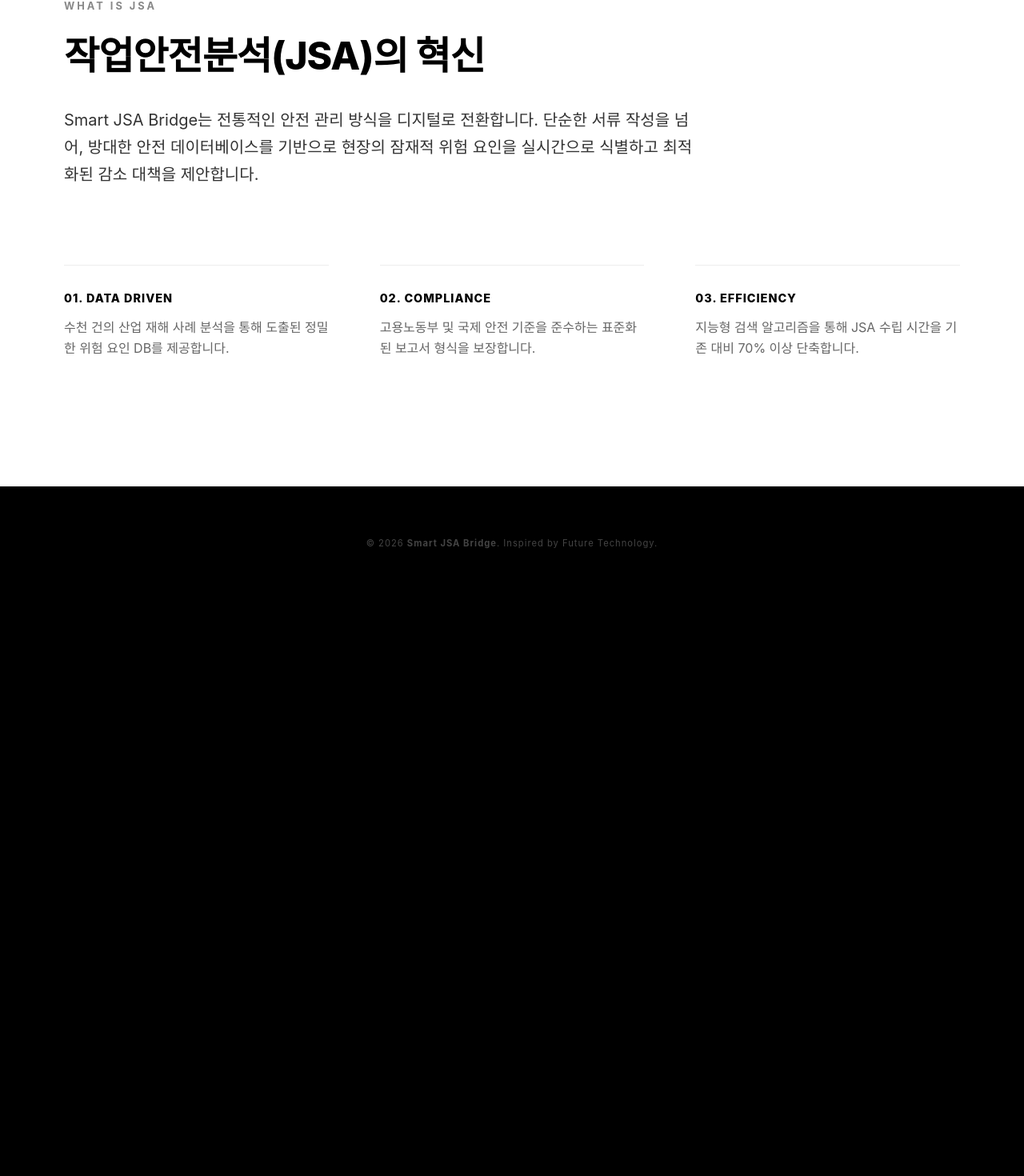
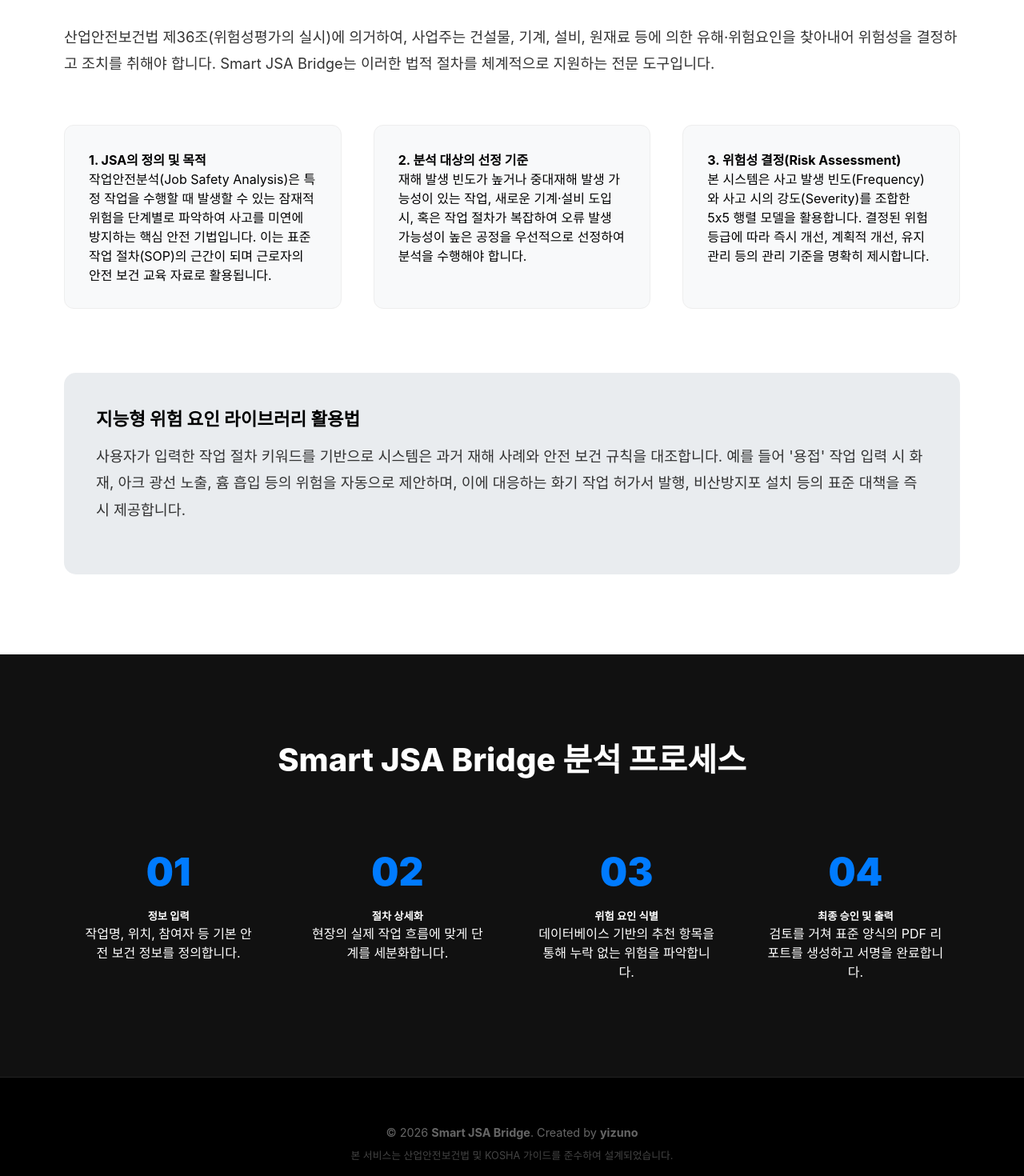
Before and after one commit to hanghanghu716-dotcom/smart-jsa-bridge, a React (Vite) app: page / in a window 1280 px wide. Shown: the part 960-2430 px from the top of the page at 80% size. Before the commit the page ends 1710 px from the top, so only its background shows below. Built offline with nearby package versions, Linux system fonts and the light colour scheme; a web font is replaced by a local one.

Commit message:
Add files via upload

```diff
--- a/src/pages/Main.jsx
+++ b/src/pages/Main.jsx
@@ -1,6 +1,6 @@
 import { useState, useEffect } from 'react';
 import { Link } from 'react-router-dom';
-// AdBanner는 승인 전까지 주석 처리를 권장합니다.
+// AdBanner 컴포넌트는 승인 전까지 아래와 같이 주석 처리하여 배치만 유지합니다.
 
 export default function Main() {
   const [currentSlide, setCurrentSlide] = useState(0);
@@ -19,7 +19,7 @@ export default function Main() {
 
   return (
     <div style={styles.wrapper}>
-      {/* 1. Hero Section: NEOM 스타일의 몰입형 배경 */}
+      {/* SECTION 1: 기존 히로 섹션 (레이아웃 보존) */}
       <section style={styles.heroSection}>
         <div style={styles.bgWrapper}>
           {slides.map((src, index) => (
@@ -40,108 +40,146 @@ export default function Main() {
         </header>
 
         <div style={styles.mainLayout}>
-          {/* [좌측 광고 주석 처리]
-          <aside style={styles.sideAd}>
-            <AdBanner slot="1000000001" style={{ width: '160px', height: '600px' }} format="vertical" />
-          </aside>
-          */}
+          {/* 광고 영역은 승인을 위해 주석 처리된 상태로 구조만 유지합니다. */}
+          <aside style={styles.sideAd}></aside>
 
           <main style={styles.centerContent}>
             <div style={styles.heroContent}>
               <h2 style={styles.mainTitle}>
-                THE FUTURE OF<br />
-                INDUSTRIAL SAFETY
+                데이터로 잇는 안전,<br />
+                사람을 지키는 기술
               </h2>
               <p style={styles.subTitle}>
-                데이터와 기술로 구현하는 무재해 사업장.<br />
-                Smart JSA Bridge가 안전의 새로운 기준을 제시합니다.
+                현장의 육안 점검과 전문가의 안전 데이터를 결합하여,<br />
+                놓치기 쉬운 잠재 위험 요인을 정밀하게 분석합니다.
               </p>
               <div style={styles.buttonWrapper}>
-                <Link to="/info" style={styles.primaryBtn}>START ANALYSIS</Link>
+                <Link to="/info" style={styles.primaryBtn}>위험성 평가 작성하기</Link>
               </div>
             </div>
           </main>
 
-          {/* [우측 광고 주석 처리]
-          <aside style={styles.sideAd}>
-            <AdBanner slot="1000000002" style={{ width: '160px', height: '600px' }} format="vertical" />
-          </aside>
-          */}
+          <aside style={styles.sideAd}></aside>
         </div>
 
-        {/* 스크롤 유도 아이콘 */}
-        <div style={styles.scrollIndicator}>SCROLL TO EXPLORE</div>
+        <div style={styles.scrollDownIndicator}>SCROLL DOWN FOR GUIDE ↓</div>
       </section>
 
-      {/* 2. Content Section: 애드센스 승인을 위한 정보성 영역 */}
+      {/* SECTION 2: JSA 전문 가이드 및 법적 근거 (방대한 데이터 영역) */}
       <section style={styles.contentSection}>
         <div style={styles.container}>
           <div style={styles.textBlock}>
-            <span style={styles.overline}>WHAT IS JSA</span>
-            <h3 style={styles.contentTitle}>작업안전분석(JSA)의 혁신</h3>
-            <p style={styles.contentPara}>
-              Smart JSA Bridge는 전통적인 안전 관리 방식을 디지털로 전환합니다.
-              단순한 서류 작성을 넘어, 방대한 안전 데이터베이스를 기반으로 현장의 잠재적 위험 요인을
-              실시간으로 식별하고 최적화된 감소 대책을 제안합니다.
+            <h3 style={styles.sectionTitle}>작업안전분석(JSA) 지침 및 법적 준수</h3>
+            <p style={styles.paragraph}>
+              산업안전보건법 제36조(위험성평가의 실시)에 의거하여, 사업주는 건설물, 기계, 설비, 원재료 등에 의한 유해·위험요인을 찾아내어 위험성을 결정하고 조치를 취해야 합니다. Smart JSA Bridge는 이러한 법적 절차를 체계적으로 지원하는 전문 도구입니다.
             </p>
           </div>
 
-          <div style={styles.featureGrid}>
-            <div style={styles.featureItem}>
-              <h4 style={styles.featureTab}>01. DATA DRIVEN</h4>
-              <p style={styles.featureDesc}>수천 건의 산업 재해 사례 분석을 통해 도출된 정밀한 위험 요인 DB를 제공합니다.</p>
+          <div style={styles.gridContainer}>
+            <div style={styles.gridItem}>
+              <h4>1. JSA의 정의 및 목적</h4>
+              <p>작업안전분석(Job Safety Analysis)은 특정 작업을 수행할 때 발생할 수 있는 잠재적 위험을 단계별로 파악하여 사고를 미연에 방지하는 핵심 안전 기법입니다. 이는 표준 작업 절차(SOP)의 근간이 되며 근로자의 안전 보건 교육 자료로 활용됩니다.</p>
             </div>
-            <div style={styles.featureItem}>
-              <h4 style={styles.featureTab}>02. COMPLIANCE</h4>
-              <p style={styles.featureDesc}>고용노동부 및 국제 안전 기준을 준수하는 표준화된 보고서 형식을 보장합니다.</p>
+            <div style={styles.gridItem}>
+              <h4>2. 분석 대상의 선정 기준</h4>
+              <p>재해 발생 빈도가 높거나 중대재해 발생 가능성이 있는 작업, 새로운 기계·설비 도입 시, 혹은 작업 절차가 복잡하여 오류 발생 가능성이 높은 공정을 우선적으로 선정하여 분석을 수행해야 합니다.</p>
             </div>
-            <div style={styles.featureItem}>
-              <h4 style={styles.featureTab}>03. EFFICIENCY</h4>
-              <p style={styles.featureDesc}>지능형 검색 알고리즘을 통해 JSA 수립 시간을 기존 대비 70% 이상 단축합니다.</p>
+            <div style={styles.gridItem}>
+              <h4>3. 위험성 결정(Risk Assessment)</h4>
+              <p>본 시스템은 사고 발생 빈도(Frequency)와 사고 시의 강도(Severity)를 조합한 5x5 행렬 모델을 활용합니다. 결정된 위험 등급에 따라 즉시 개선, 계획적 개선, 유지 관리 등의 관리 기준을 명확히 제시합니다.</p>
+            </div>
+          </div>
+
+          <div style={styles.detailArticle}>
+            <h4 style={styles.articleSub}>지능형 위험 요인 라이브러리 활용법</h4>
+            <p style={styles.paragraph}>
+              사용자가 입력한 작업 절차 키워드를 기반으로 시스템은 과거 재해 사례와 안전 보건 규칙을 대조합니다. 예를 들어 '용접' 작업 입력 시 화재, 아크 광선 노출, 흄 흡입 등의 위험을 자동으로 제안하며, 이에 대응하는 화기 작업 허가서 발행, 비산방지포 설치 등의 표준 대책을 즉시 제공합니다.
+            </p>
+          </div>
+        </div>
+      </section>
+
+      {/* SECTION 3: 안전 기술 리포트 및 프로세스 */}
+      <section style={styles.darkInfoSection}>
+        <div style={styles.container}>
+          <h3 style={styles.sectionTitleWhite}>Smart JSA Bridge 분석 프로세스</h3>
+          <div style={styles.processSteps}>
+            <div style={styles.stepCard}>
+              <span style={styles.stepNum}>01</span>
+              <h5>정보 입력</h5>
+              <p>작업명, 위치, 참여자 등 기본 안전 보건 정보를 정의합니다.</p>
+            </div>
+            <div style={styles.stepCard}>
+              <span style={styles.stepNum}>02</span>
+              <h5>절차 상세화</h5>
+              <p>현장의 실제 작업 흐름에 맞게 단계를 세분화합니다.</p>
+            </div>
+            <div style={styles.stepCard}>
+              <span style={styles.stepNum}>03</span>
+              <h5>위험 요인 식별</h5>
+              <p>데이터베이스 기반의 추천 항목을 통해 누락 없는 위험을 파악합니다.</p>
+            </div>
+            <div style={styles.stepCard}>
+              <span style={styles.stepNum}>04</span>
+              <h5>최종 승인 및 출력</h5>
+              <p>검토를 거쳐 표준 양식의 PDF 리포트를 생성하고 서명을 완료합니다.</p>
             </div>
           </div>
         </div>
       </section>
 
       <footer style={styles.footerArea}>
-        <p style={styles.copyright}>© 2026 <strong>Smart JSA Bridge</strong>. Inspired by Future Technology.</p>
+        <div style={styles.footerContainer}>
+          <p style={styles.copyright}>© 2026 <strong>Smart JSA Bridge</strong>. Created by <strong>yizuno</strong></p>
+          <p style={styles.footerNote}>본 서비스는 산업안전보건법 및 KOSHA 가이드를 준수하여 설계되었습니다.</p>
+        </div>
       </footer>
     </div>
   );
 }
 
 const styles = {
-  wrapper: { backgroundColor: '#000', color: '#fff', width: '100%', overflowX: 'hidden' },
-  heroSection: { position: 'relative', height: '100vh', width: '100%', display: 'flex', flexDirection: 'column' },
+  // 스크롤이 가능하도록 wrapper의 overflow와 height 속성 조정
+  wrapper: { width: '100%', overflowX: 'hidden', backgroundColor: '#000' },
+
+  /* Hero Section Styles */
+  heroSection: { position: 'relative', height: '100vh', width: '100%', display: 'flex', flexDirection: 'column', overflow: 'hidden' },
   bgWrapper: { position: 'absolute', top: 0, left: 0, width: '100%', height: '100%', zIndex: 0 },
   bgImage: { position: 'absolute', width: '100%', height: '100%', backgroundSize: 'cover', backgroundPosition: 'center', transition: 'opacity 2s ease-in-out' },
-  dimOverlay: { position: 'absolute', width: '100%', height: '100%', background: 'linear-gradient(180deg, rgba(0,0,0,0.7) 0%, rgba(0,0,0,0.3) 50%, rgba(0,0,0,0.9) 100%)', zIndex: 1 },
+  dimOverlay: { position: 'absolute', width: '100%', height: '100%', background: 'linear-gradient(to bottom, rgba(0,0,0,0.85) 0%, rgba(0,0,0,0.4) 50%, rgba(0,0,0,0.95) 100%)', zIndex: 1 },
+  header: { padding: '2.5rem 5rem', zIndex: 10 },
+  logo: { fontSize: '1.4rem', fontWeight: '900', letterSpacing: '2px', textTransform: 'uppercase', color: '#fff' },
+  mainLayout: { flex: 1, display: 'flex', alignItems: 'center', padding: '0 5rem', gap: '4rem', zIndex: 10 },
+  sideAd: { width: '160px', flexShrink: 0 },
+  centerContent: { flex: 1, display: 'flex', justifyContent: 'flex-start', paddingLeft: '2rem' },
+  heroContent: { maxWidth: '750px', textAlign: 'left' },
+  mainTitle: { fontSize: 'clamp(2.5rem, 5vw, 3.8rem)', fontWeight: '800', lineHeight: '1.2', letterSpacing: '-1.5px', marginBottom: '2rem', color: '#fff', wordBreak: 'keep-all' },
+  subTitle: { fontSize: '1.2rem', lineHeight: '1.8', opacity: 0.85, marginBottom: '4rem', fontWeight: '300', color: '#fff', wordBreak: 'keep-all' },
+  buttonWrapper: { display: 'flex', justifyContent: 'flex-start' },
+  primaryBtn: { display: 'inline-block', padding: '1.2rem 4rem', backgroundColor: '#fff', color: '#000', borderRadius: '4rem', fontSize: '1.1rem', fontWeight: 'bold', textDecoration: 'none', boxShadow: '0 15px 30px rgba(0,0,0,0.4)' },
+  scrollDownIndicator: { position: 'absolute', bottom: '2rem', left: '50%', transform: 'translateX(-50%)', color: '#fff', fontSize: '0.8rem', opacity: 0.5, letterSpacing: '2px', zIndex: 10 },
 
-  header: { padding: '2.5rem 5rem', zIndex: 10 },
-  logo: { fontSize: '1.2rem', fontWeight: '900', letterSpacing: '4px', textTransform: 'uppercase' },
+  /* Content Section Styles (Light) */
+  contentSection: { padding: '100px 5rem', backgroundColor: '#ffffff', color: '#000' },
+  container: { maxWidth: '1200px', margin: '0 auto' },
+  textBlock: { marginBottom: '60px' },
+  sectionTitle: { fontSize: '2.5rem', fontWeight: '800', marginBottom: '2rem', borderLeft: '8px solid #007bff', paddingLeft: '1.5rem' },
+  paragraph: { fontSize: '1.15rem', lineHeight: '1.8', color: '#333', marginBottom: '1.5rem' },
+  gridContainer: { display: 'grid', gridTemplateColumns: 'repeat(3, 1fr)', gap: '40px', marginBottom: '80px' },
+  gridItem: { backgroundColor: '#f8f9fa', padding: '30px', borderRadius: '12px', border: '1px solid #eee' },
+  detailArticle: { backgroundColor: '#e9ecef', padding: '40px', borderRadius: '15px' },
+  articleSub: { fontSize: '1.4rem', fontWeight: '700', marginBottom: '1rem' },
 
-  mainLayout: { flex: 1, display: 'flex', alignItems: 'center', padding: '0 5rem', zIndex: 10 },
-  centerContent: { flex: 1, display: 'flex', justifyContent: 'center', textAlign: 'center' },
-  heroContent: { maxWidth: '900px' },
-  mainTitle: { fontSize: 'clamp(3rem, 8vw, 5.5rem)', fontWeight: '800', lineHeight: '1', letterSpacing: '-2px', marginBottom: '2rem' },
-  subTitle: { fontSize: '1.2rem', lineHeight: '1.6', opacity: 0.8, marginBottom: '3rem', fontWeight: '300' },
-  primaryBtn: { display: 'inline-block', padding: '1rem 3rem', border: '1px solid #fff', color: '#fff', fontSize: '0.9rem', fontWeight: 'bold', textDecoration: 'none', letterSpacing: '2px', transition: '0.3s' },
+  /* Dark Info Section Styles */
+  darkInfoSection: { padding: '100px 5rem', backgroundColor: '#111', color: '#fff' },
+  sectionTitleWhite: { fontSize: '2.5rem', fontWeight: '800', marginBottom: '4rem', textAlign: 'center' },
+  processSteps: { display: 'grid', gridTemplateColumns: 'repeat(4, 1fr)', gap: '25px' },
+  stepCard: { textAlign: 'center', padding: '20px' },
+  stepNum: { fontSize: '3rem', fontWeight: '900', color: '#007bff', display: 'block', marginBottom: '1rem' },
 
-  scrollIndicator: { position: 'absolute', bottom: '2rem', left: '50%', transform: 'translateX(-50%)', fontSize: '0.7rem', letterSpacing: '3px', opacity: 0.5, zIndex: 10 },
-
-  /* Content Section */
-  contentSection: { padding: '10rem 5rem', backgroundColor: '#fff', color: '#000' },
-  container: { maxWidth: '1200px', margin: '0 auto' },
-  textBlock: { maxWidth: '800px', marginBottom: '6rem' },
-  overline: { fontSize: '0.8rem', fontWeight: '700', letterSpacing: '3px', color: '#888', display: 'block', marginBottom: '1rem' },
-  contentTitle: { fontSize: '3rem', fontWeight: '800', marginBottom: '2rem', letterSpacing: '-1px' },
-  contentPara: { fontSize: '1.25rem', lineHeight: '1.7', color: '#333', fontWeight: '400' },
-
-  featureGrid: { display: 'grid', gridTemplateColumns: 'repeat(3, 1fr)', gap: '4rem' },
-  featureItem: { borderTop: '1px solid #eee', paddingTop: '2rem' },
-  featureTab: { fontSize: '0.9rem', fontWeight: '800', marginBottom: '1rem', letterSpacing: '1px' },
-  featureDesc: { fontSize: '1rem', lineHeight: '1.6', color: '#666' },
-
-  footerArea: { padding: '4rem 5rem', backgroundColor: '#000', textAlign: 'center' },
-  copyright: { fontSize: '0.7rem', color: '#444', letterSpacing: '1px' }
+  /* Footer Area Styles */
+  footerArea: { width: '100%', padding: '60px 5rem', backgroundColor: '#000', borderTop: '1px solid #222' },
+  footerContainer: { textAlign: 'center' },
+  copyright: { fontSize: '0.9rem', color: '#666', marginBottom: '10px' },
+  footerNote: { fontSize: '0.8rem', color: '#444' }
 };
```
